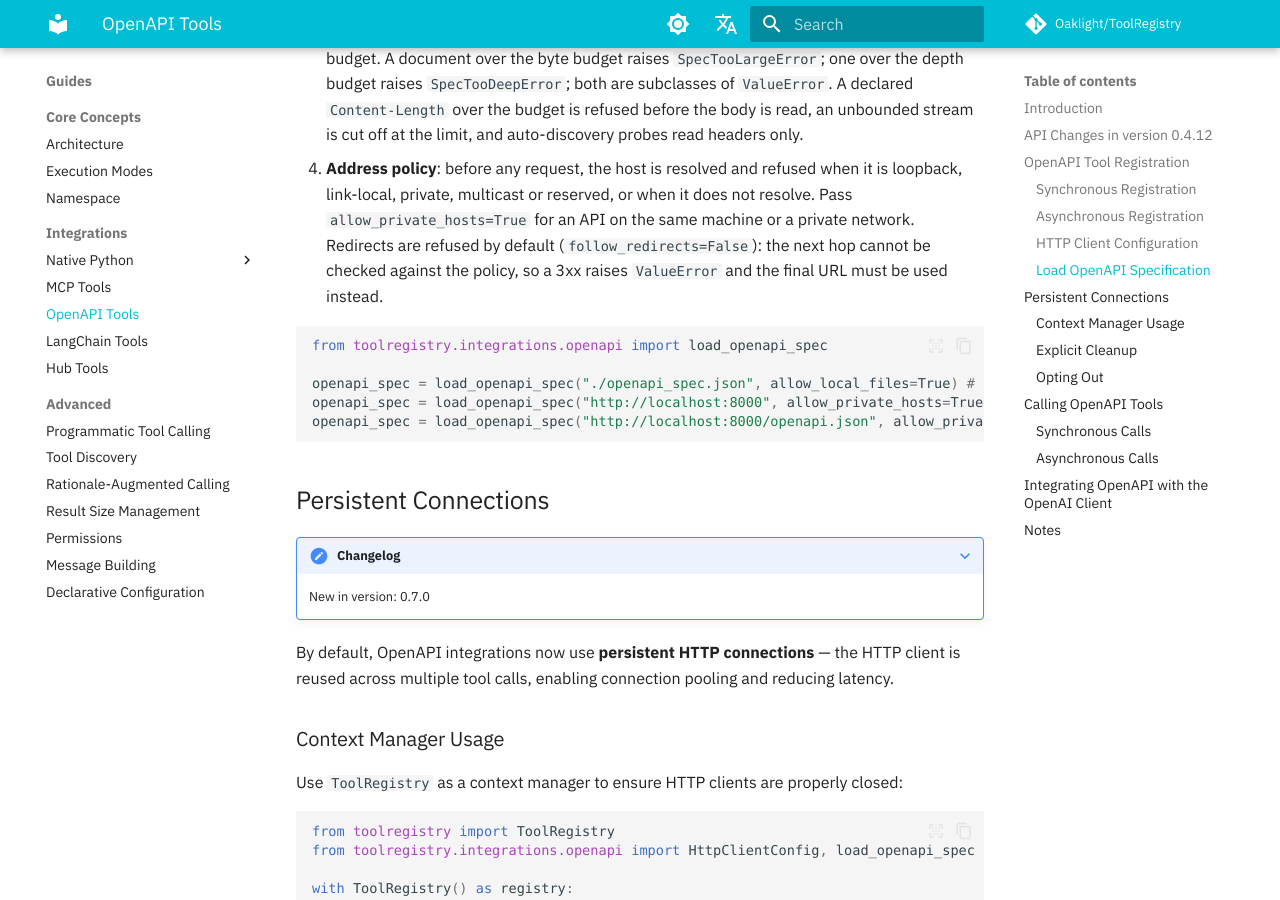
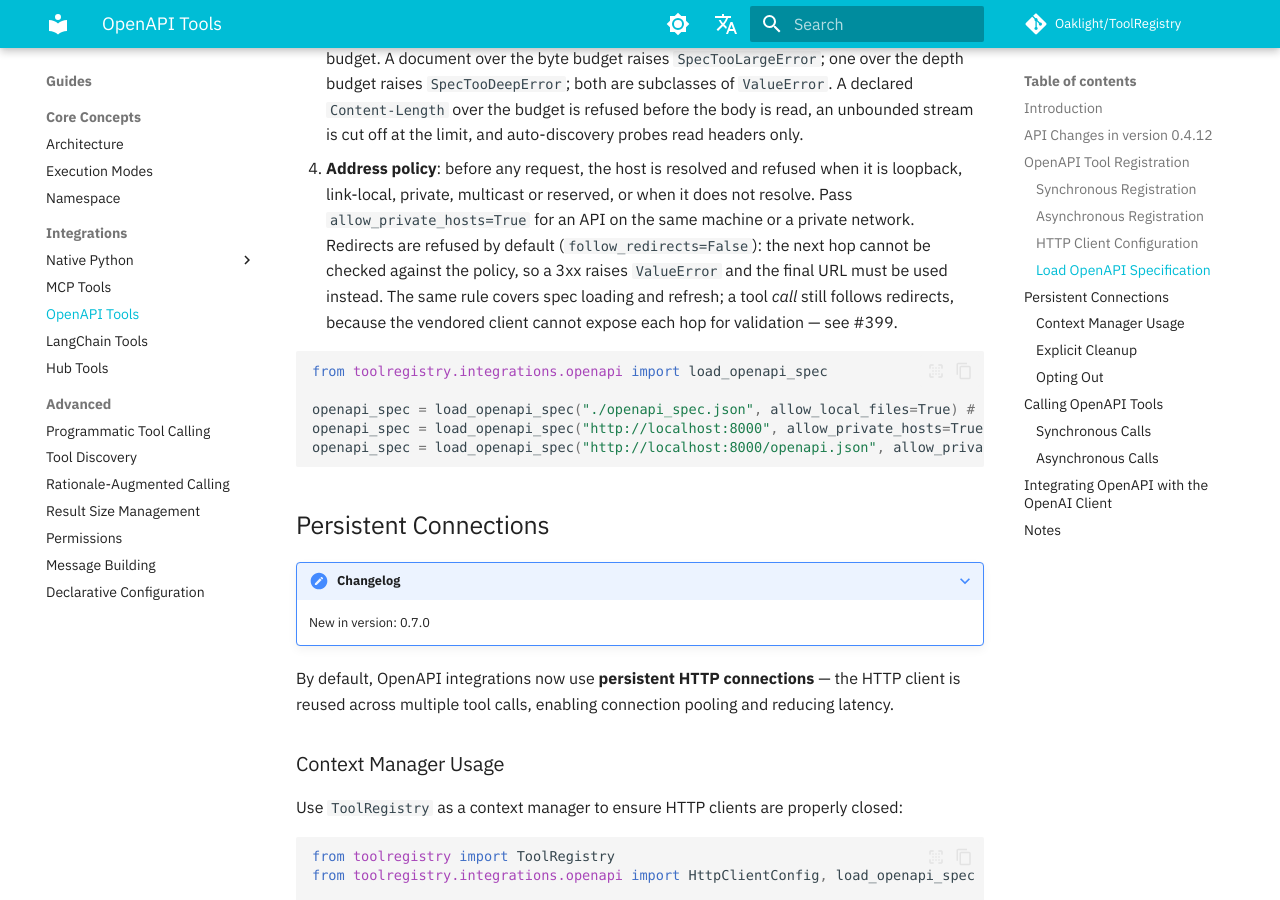
Before and after one commit to Oaklight/ToolRegistry, an MkDocs documentation site: the page built from docs/usage/integrations/openapi.md, in a window 1280 px wide and 900 px high, scrolled down 3501 px. Built offline with MkDocs 1.6.1 and Material for MkDocs 9.7.7, drawn with Linux system fonts in a browser that asks for light colours; some web fonts are replaced; comment, search, counter and statistics services are not loaded.

Commit message:
docs: note that a tool call still follows redirects (#370, #399)

````diff
--- a/docs/usage/integrations/openapi.md
+++ b/docs/usage/integrations/openapi.md
@@ -124,7 +124,7 @@ When using the functions `load_openapi_spec` or `load_openapi_spec_async`, the f
 1. **Base URL provided**: If you specify only a base URL (e.g., `http://localhost:8000`), the loader will attempt "best effort" auto-discovery to locate the OpenAPI specification file. It checks endpoints such as `http://<base_url>/openapi.json`, `http://<base_url>/swagger.json`, etc. If auto-discovery fails, ensure the base URL is accurate and the specification is accessible.
 2. **File path provided**: If you provide a file path (e.g., `./openapi_spec.json`), the function will load the OpenAPI specification directly from the file. A local path or a `file://` URI is refused unless you pass `allow_local_files=True`; the default is `False`, because a location supplied by someone else could otherwise read an arbitrary local file. Enable the flag only when the path comes from a trusted local source. Unlike simple direct load, the functionality includes unwinding `$ref` blocks commonly found in OpenAPI specifications. This ensures that any schema references are fully resolved within the returned dictionary.
 3. **Size and nesting budgets**: the loader streams the document and reads at most 10 MiB by default (`DEFAULT_MAX_SPEC_BYTES`), and rejects a document nested deeper than 100 containers (`DEFAULT_MAX_SPEC_DEPTH`). Pass `max_bytes=` or `max_depth=` to change either budget. A document over the byte budget raises `SpecTooLargeError`; one over the depth budget raises `SpecTooDeepError`; both are subclasses of `ValueError`. A declared `Content-Length` over the budget is refused before the body is read, an unbounded stream is cut off at the limit, and auto-discovery probes read headers only.
-4. **Address policy**: before any request, the host is resolved and refused when it is loopback, link-local, private, multicast or reserved, or when it does not resolve. Pass `allow_private_hosts=True` for an API on the same machine or a private network. Redirects are refused by default (`follow_redirects=False`): the next hop cannot be checked against the policy, so a 3xx raises `ValueError` and the final URL must be used instead.
+4. **Address policy**: before any request, the host is resolved and refused when it is loopback, link-local, private, multicast or reserved, or when it does not resolve. Pass `allow_private_hosts=True` for an API on the same machine or a private network. Redirects are refused by default (`follow_redirects=False`): the next hop cannot be checked against the policy, so a 3xx raises `ValueError` and the final URL must be used instead. The same rule covers spec loading and refresh; a tool *call* still follows redirects, because the vendored client cannot expose each hop for validation — see #399.
 
 ```python
 from toolregistry.integrations.openapi import load_openapi_spec
````
